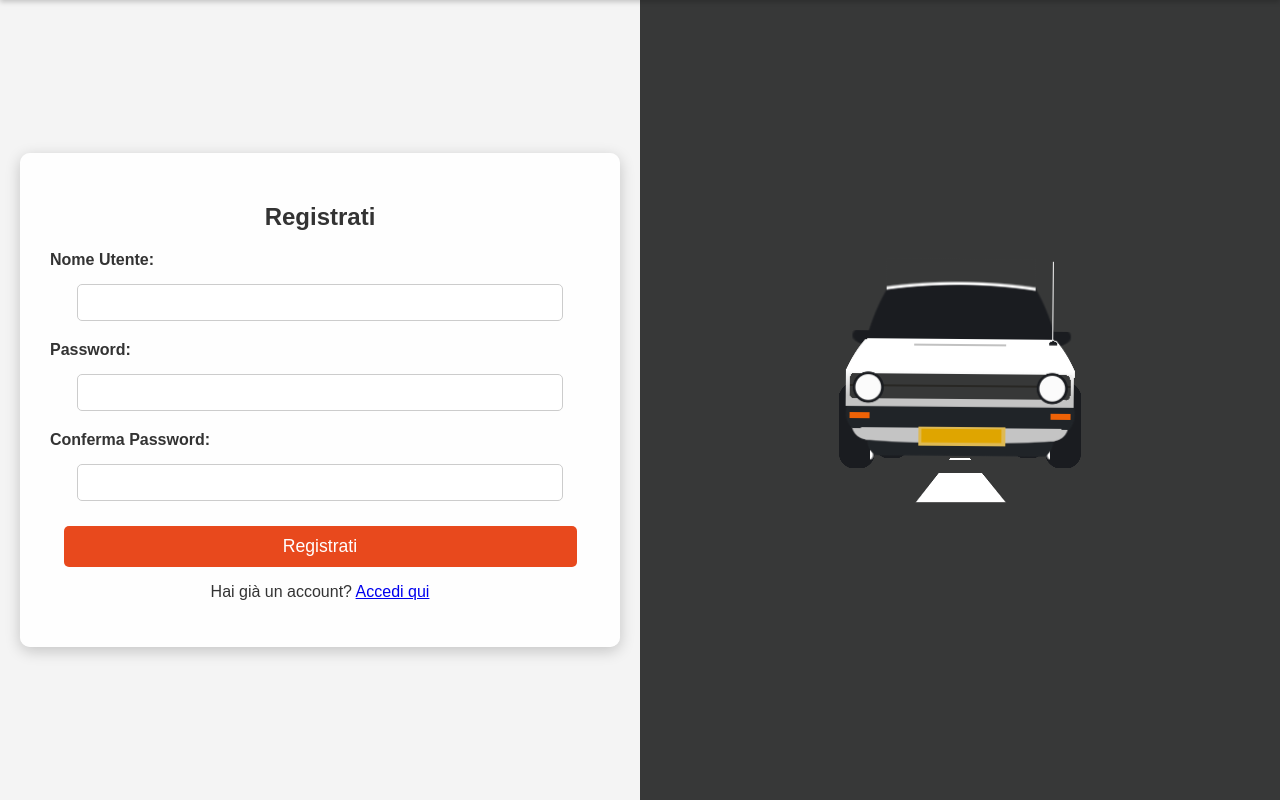
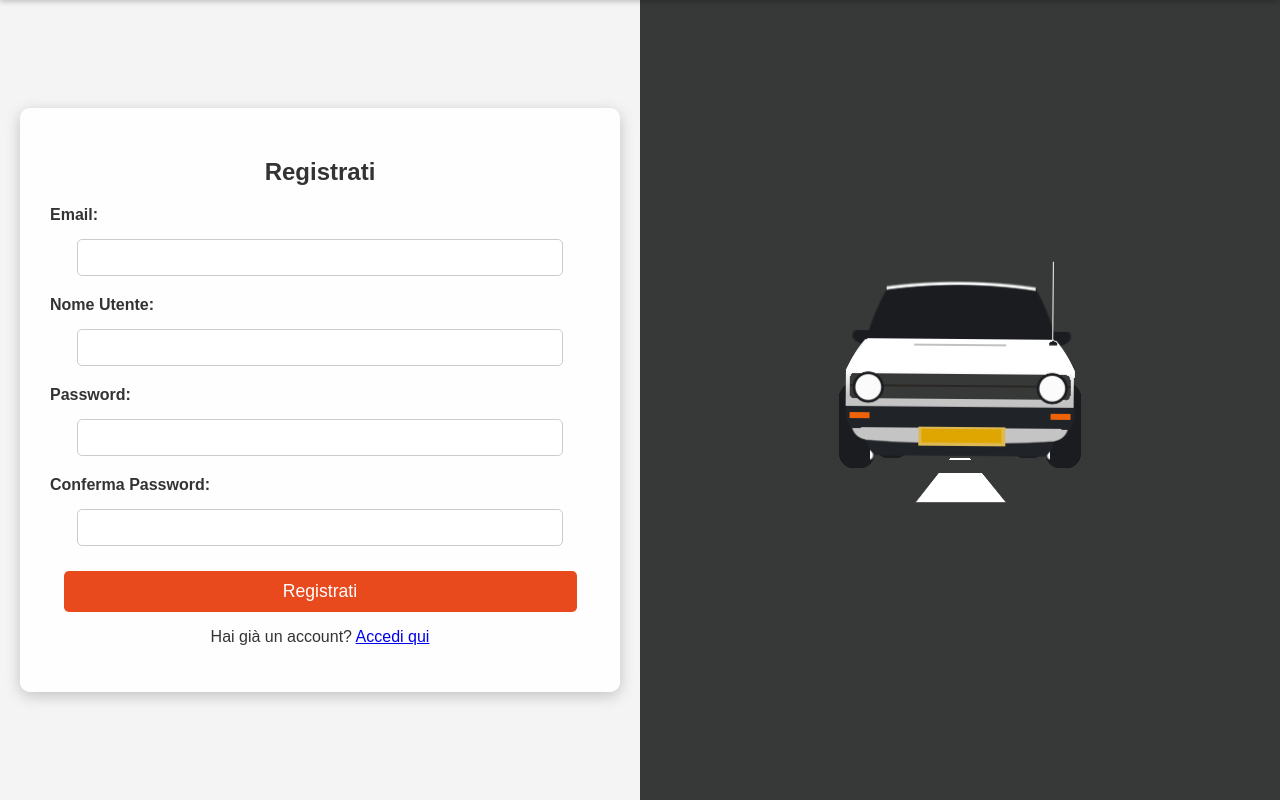
Before and after one commit to SalvatoreCiaramidaro/progetto_fine_anno, a Flask app: page /register in a window 1280 px wide. Shown: the part 89-889 px from the top of the page. Run offline with Flask 2, Linux system fonts and the light colour scheme.

Commit message:
aggiunta della registrazione utenti con email e conferma account tramite email; aggiornamento della struttura della tabella 'users' e dei template di registrazione

```diff
--- a/wikisportcars.sql
+++ b/wikisportcars.sql
@@ -7,8 +7,11 @@ DROP TABLE IF EXISTS `users`;
 CREATE TABLE users (
     id INT AUTO_INCREMENT PRIMARY KEY,
     username VARCHAR(50) NOT NULL,
-    password VARCHAR(100) NOT NULL
+    email VARCHAR(100) NOT NULL UNIQUE,
+    password VARCHAR(255) NOT NULL,
+    confirmed BOOLEAN DEFAULT FALSE
 );
+
 
 DROP TABLE IF EXISTS `cars`;
 CREATE TABLE cars (
--- a/wikisportcars/server.py
+++ b/wikisportcars/server.py
@@ -3,6 +3,9 @@ from flask_login import LoginManager, UserMixin, login_user, logout_user, curren
 import mysql.connector
 import logging
 from urllib.parse import urlparse, urljoin
+from flask_mail import Mail, Message
+from itsdangerous import URLSafeTimedSerializer, SignatureExpired
+
 
 
 
@@ -10,11 +13,14 @@ logging.basicConfig(level=logging.INFO)
 
 app = Flask(__name__)
 app.secret_key = 'your_secret_key'
-
+app.config['SECURITY_PASSWORD_SALT'] = 'your_security_password_salt'
 login_manager = LoginManager()
 login_manager.init_app(app)
 login_manager.login_view = 'login'
 login_manager.login_message_category = "info"  # Per mostrare un messaggio di avviso
+
+# Removed SQLAlchemy initialization.
+# All database interactions now use mysql.connector for MariaDB.
 
 # Configurazione per la connessione al database con MariaDB
 db_config = {
@@ -28,9 +34,36 @@ def get_db_connection():
     return mysql.connector.connect(**db_config)
 
 class User(UserMixin):
-    def __init__(self, id, username):
+    def __init__(self, id, username, email, password, confirmed=False):
         self.id = id
         self.username = username
+        self.email = email
+        self.password = password
+        self.confirmed = confirmed
+
+
+# Configura Flask-Mail
+app.config['MAIL_SERVER'] = 'smtp.gmail.com'  # Usa il server SMTP di Gmail o un altro
+app.config['MAIL_PORT'] = 465
+app.config['MAIL_USE_SSL'] = True
+app.config['MAIL_USERNAME'] = 'stefaniagitto71@gmail.com'
+app.config['MAIL_PASSWORD'] = 'gkry vbeu brft vuue'
+app.config['MAIL_DEFAULT_SENDER'] = 'wikisportcars@gmail.com'
+
+mail = Mail(app)
+
+# Funzione per generare un link di conferma
+def generate_confirmation_token(email):
+    serializer = URLSafeTimedSerializer(app.secret_key)
+    return serializer.dumps(email, salt=app.config['SECURITY_PASSWORD_SALT'])
+
+# Funzione per inviare l'email di conferma
+def send_confirmation_email(user_email):
+    token = generate_confirmation_token(user_email)
+    confirm_url = url_for('confirm_email', token=token, _external=True)
+    html = f'<p>Per confermare il tuo account, clicca <a href="{confirm_url}">qui</a></p>'
+    msg = Message('Conferma il tuo account', recipients=[user_email], html=html)
+    mail.send(msg)
 
 @login_manager.user_loader
 def load_user(user_id):
@@ -43,6 +76,36 @@ def load_user(user_id):
     if user:
         return User(id=user['id'], username=user['username'])
     return None
+
+@app.route('/confirm/<token>')
+def confirm_email(token):
+    try:
+        serializer = URLSafeTimedSerializer(app.secret_key)
+        email = serializer.loads(token, salt=app.config['SECURITY_PASSWORD_SALT'], max_age=3600)  # Link valido per 1 ora
+    except SignatureExpired:
+        flash('Il link di conferma è scaduto.', 'danger')
+        return redirect(url_for('register'))
+
+    conn = get_db_connection()
+    cursor = conn.cursor(dictionary=True)
+    cursor.execute("SELECT * FROM users WHERE email = %s", (email,))
+    user = cursor.fetchone()
+    if not user:
+        flash('Utente non trovato.', 'danger')
+        cursor.close()
+        conn.close()
+        return redirect(url_for('register'))
+
+    if user.get('confirmed'):
+        flash('Il tuo account è già stato confermato.', 'info')
+    else:
+        cursor.execute("UPDATE users SET confirmed = 1 WHERE email = %s", (email,))
+        conn.commit()
+        flash('Il tuo account è stato confermato con successo!', 'success')
+
+    cursor.close()
+    conn.close()
+    return redirect(url_for('login'))
 
 @app.route('/')
 def index():
@@ -85,10 +148,33 @@ def login():
     return render_template('login.html', next=next_page)
 
 
+from flask import render_template, redirect, url_for, flash, request
+from werkzeug.security import generate_password_hash
+
 @app.route('/register', methods=['GET', 'POST'])
 def register():
-    if request.method == 'GET':
-        return render_template("register.html")
+    if request.method == 'POST':
+        username = request.form['username']
+        email = request.form['email']
+        password = request.form['password']
+        password_hash = generate_password_hash(password)
+
+        # Aggiungi l'utente al database
+        conn = get_db_connection()
+        cursor = conn.cursor()
+        cursor.execute("INSERT INTO users (username, email, password) VALUES (%s, %s, %s)", (username, email, password_hash))
+        conn.commit()
+        cursor.close()
+        conn.close()
+
+        # Invia l'email di conferma
+        send_confirmation_email(email)
+
+        flash('Registrazione avvenuta con successo! Controlla la tua email per confermare il tuo account.', 'success')
+        return redirect(url_for('login'))
+
+    return render_template('register.html')
+
 
     # Gestione della richiesta POST (assicurati che il form invii i dati con method="POST")
     username = request.form.get('username')
--- a/wikisportcars/templates/register.html
+++ b/wikisportcars/templates/register.html
@@ -21,6 +21,10 @@
             <div class="login-card">
                 <h2>Registrati</h2>
                 <form action="{{ url_for('register') }}" method="POST">
+                    <div class="form-group">
+                        <label for="email">Email:</label>
+                        <input type="text" id="email" name="email" required>
+                    </div>
                     <div class="form-group">
                         <label for="username">Nome Utente:</label>
                         <input type="text" id="username" name="username" required>
```
